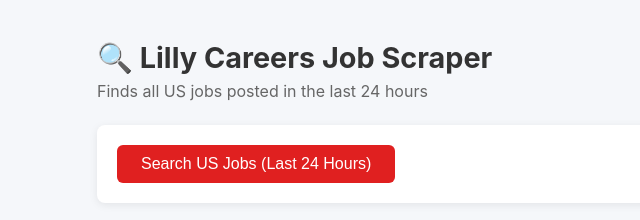
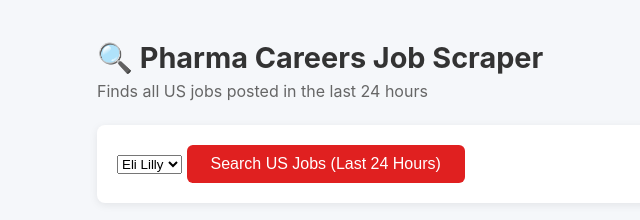
Before and after one commit to Kaleb98/lilly-job-scraper, a plain HTML site: page index.html in a window 1280 px wide. Shown: the whole page, without its empty margins (63-703 px from the left). Drawn offline with Linux system fonts and the light colour scheme.

Commit message:
Change title and content for Pharma Job Scraper

```diff
--- a/index.html
+++ b/index.html
@@ -3,15 +3,19 @@
   <head>
     <meta charset="UTF-8" />
     <meta name="viewport" content="width=device-width, initial-scale=1.0" />
-    <title>Lilly Careers Job Scraper</title>
+    <title>Pharma Job Scraper</title>
     <link rel="stylesheet" href="style.css" />
   </head>
   <body>
     <div class="container">
-      <h1>🔍 Lilly Careers Job Scraper</h1>
+      <h1>🔍 Pharma Careers Job Scraper</h1>
       <p class="subtitle">Finds all US jobs posted in the last 24 hours</p>
 
       <div class="input-section">
+        <select id="companySelect">
+          <option value="Eli Lilly">Eli Lilly</option>
+          <option value="Amgen">Amgen</option>
+        </select>
         <button id="searchBtn" onclick="runSearch()">Search US Jobs (Last 24 Hours)</button>
       </div>
 
```
